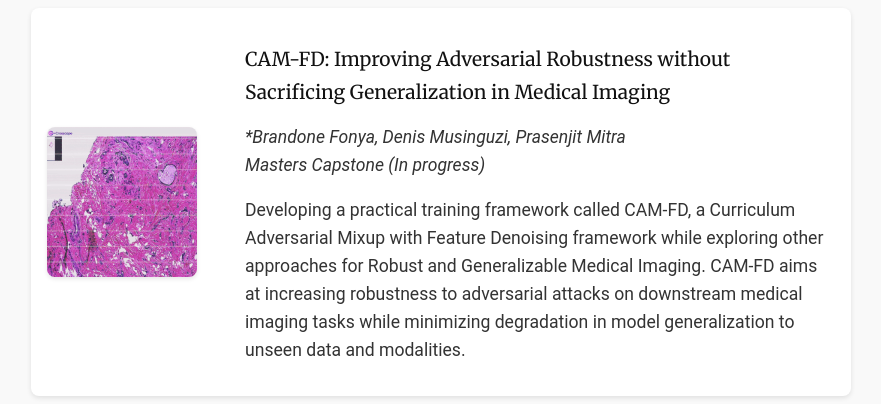
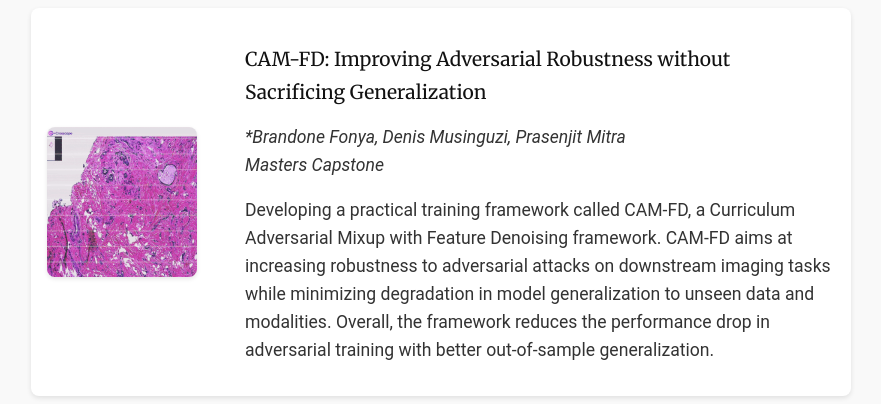
Before and after one commit to FonyaBrandone/FonyaBrandone.github.io, a Jekyll site: the page built from index.md, in a window 1280 px wide and 900 px high, scrolled down 3778 px, cut to the strip 213-617 px from the top of the window. Shown: the whole strip, without its empty margins (199-1080 px from the left). Built offline with Jekyll 4.4.1, drawn with Linux system fonts in a browser that asks for light colours.

Commit message:
project update

```diff
--- a/index.md
+++ b/index.md
@@ -246,10 +246,10 @@ description: Brandone Fonya's website
     <div class="research-item">
       <img src="/static/cancer-medical-imaging.gif" alt="Adversarial Attacks" class="research-img"/>
       <div class="research-content">
-        <h3>CAM-FD: Improving Adversarial Robustness without Sacrificing Generalization in Medical Imaging</h3>
+        <h3>CAM-FD: Improving Adversarial Robustness without Sacrificing Generalization</h3>
         <p><em>*Brandone Fonya, Denis Musinguzi, Prasenjit Mitra</em><br>
-        <i>Masters Capstone (In progress)</i></p>
-        <p>Developing a practical training framework called CAM-FD, a Curriculum Adversarial Mixup with Feature Denoising framework while exploring other approaches for Robust and Generalizable Medical Imaging. CAM-FD aims at increasing robustness to adversarial attacks on downstream medical imaging tasks while minimizing degradation in model generalization to unseen data and modalities.</p>
+        <i>Masters Capstone</i></p>
+        <p>Developing a practical training framework called CAM-FD, a Curriculum Adversarial Mixup with Feature Denoising framework. CAM-FD aims at increasing robustness to adversarial attacks on downstream imaging tasks while minimizing degradation in model generalization to unseen data and modalities. Overall, the framework reduces the performance drop in adversarial training with better out-of-sample generalization.</p>
       </div>
     </div>
 
```
